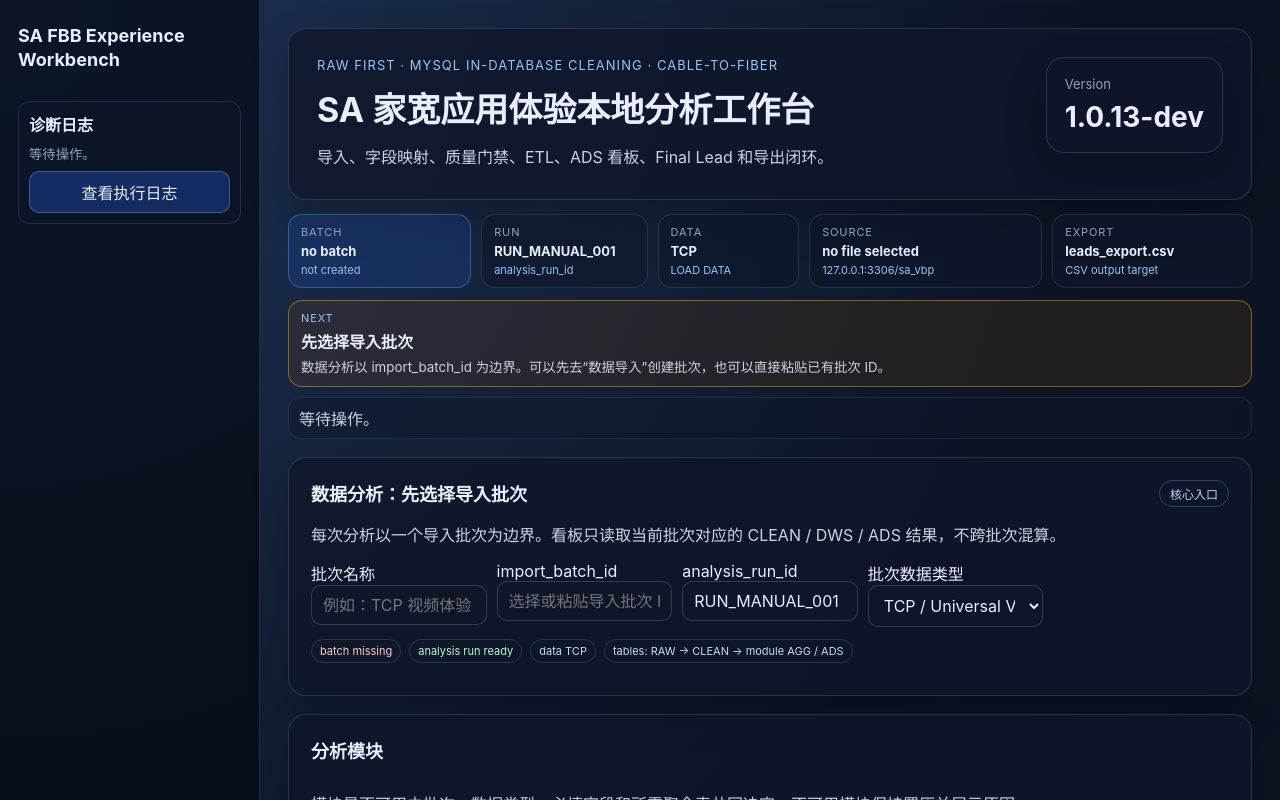
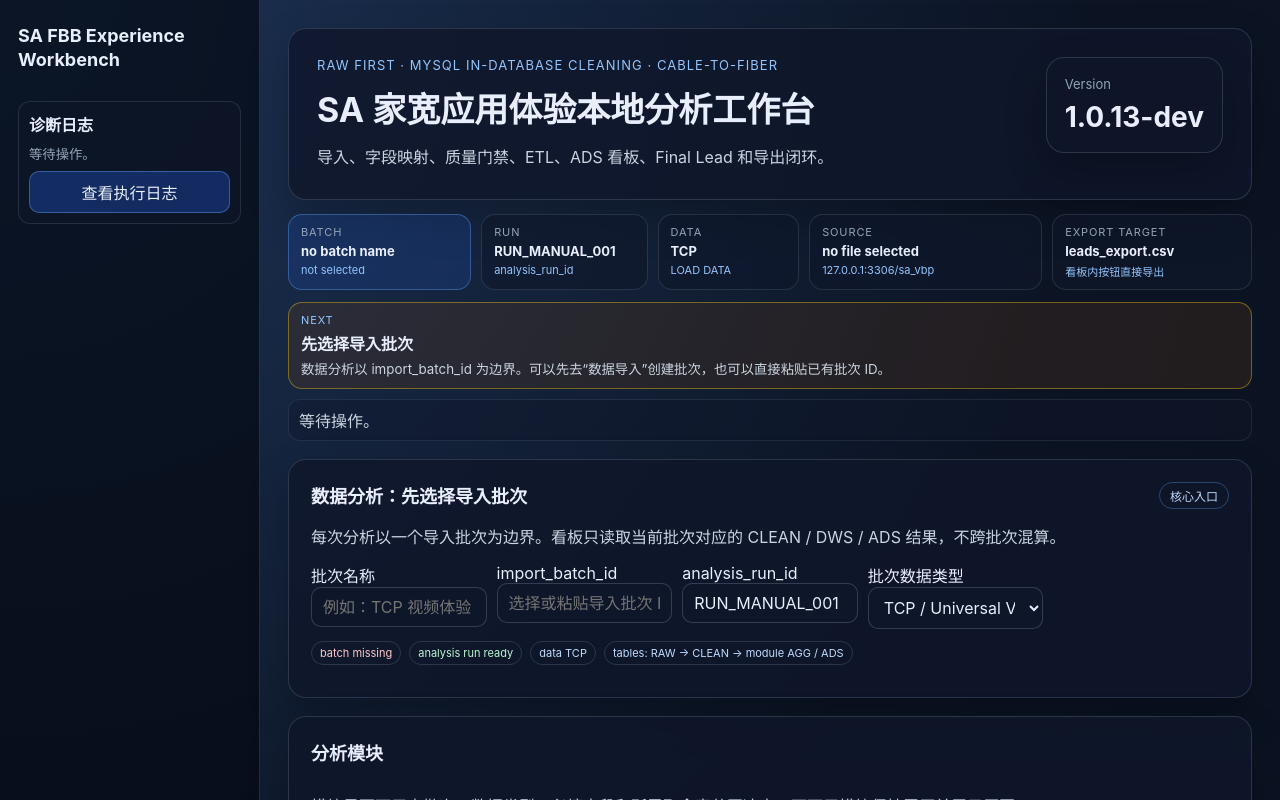
Before and after one commit to zhou-yang-personal/sa-fbb-experience-workbench, a React (Vite) app: page / in a window 1280 px wide. Shown: the top 800 px of the page. Built offline with nearby package versions, Linux system fonts and the light colour scheme.

Commit message:
feat: show readable batch name in context bar

```diff
--- a/src/features/workbench/WorkbenchContextBar.tsx
+++ b/src/features/workbench/WorkbenchContextBar.tsx
@@ -6,6 +6,7 @@ type Props = {
   importMode: 'load_data' | 'streaming_insert';
   filePath: string;
   importBatchId: string;
+  batchDisplayName: string;
   analysisRunId: string;
   outputPath: string;
   batch: ImportBatchResult | null;
@@ -23,14 +24,15 @@ function dbLabel(settings: MySqlSettings) {
   return `${host}:${port}/${database}`;
 }
 
-export function WorkbenchContextBar({ settings, dataType, importMode, filePath, importBatchId, analysisRunId, outputPath, batch }: Props) {
-  const batchStatus = batch?.status ?? (importBatchId ? 'manual' : 'not created');
+export function WorkbenchContextBar({ settings, dataType, importMode, filePath, importBatchId, batchDisplayName, analysisRunId, outputPath, batch }: Props) {
+  const batchStatus = batch?.status ?? (importBatchId ? 'manual selected' : 'not selected');
+  const displayName = batchDisplayName || batch?.batch_display_name || batch?.source_file_name || '';
   return (
     <section className="context-bar" aria-label="Current execution context">
       <div className="context-item context-primary">
         <span>Batch</span>
-        <strong>{shortValue(importBatchId, 'no batch')}</strong>
-        <small>{batchStatus}</small>
+        <strong title={displayName}>{shortValue(displayName, 'no batch name')}</strong>
+        <small>{shortValue(importBatchId, batchStatus)}</small>
       </div>
       <div className="context-item">
         <span>Run</span>
@@ -48,9 +50,9 @@ export function WorkbenchContextBar({ settings, dataType, importMode, filePath,
         <small>{dbLabel(settings)}</small>
       </div>
       <div className="context-item context-wide">
-        <span>Export</span>
+        <span>Export target</span>
         <strong title={outputPath}>{shortValue(outputPath, 'no output path')}</strong>
-        <small>CSV output target</small>
+        <small>看板内按钮直接导出</small>
       </div>
     </section>
   );
```
